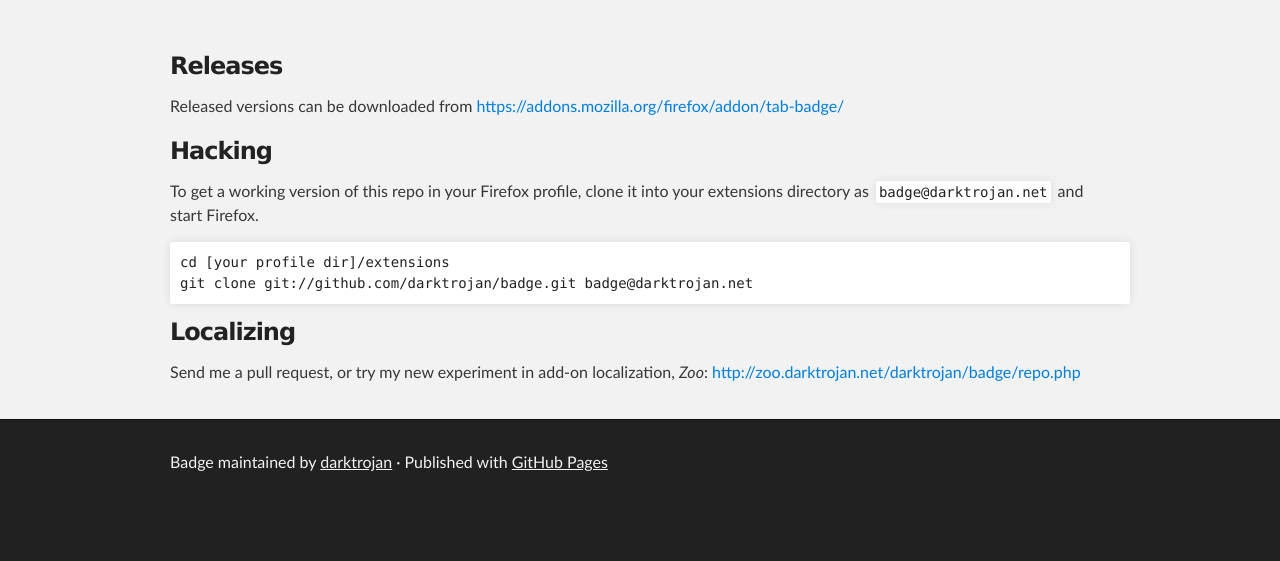
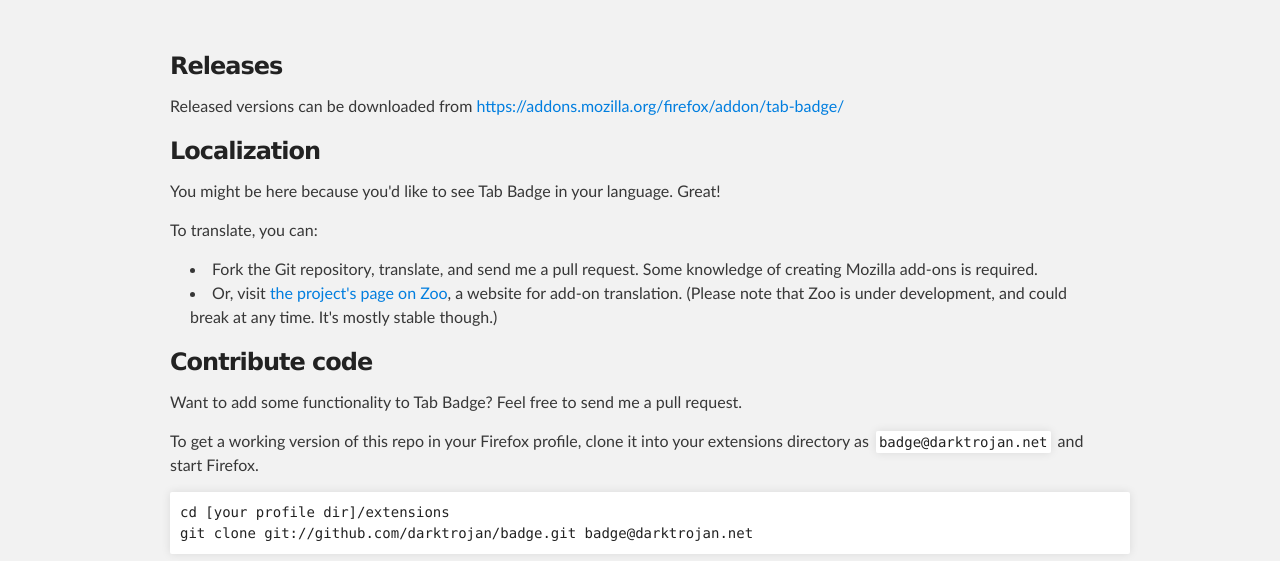
Before and after one commit to darktrojan/badge, a plain HTML site: page index.html in a window 1280 px wide. Shown: the part 212-773 px from the top of the page. Drawn offline with Linux system fonts and the light colour scheme.

Commit message:
New icon and update info

```diff
--- a/index.html
+++ b/index.html
@@ -30,13 +30,20 @@
         <h3>Releases</h3>
         <p>Released versions can be downloaded from <a href="https://addons.mozilla.org/firefox/addon/tab-badge/">https://addons.mozilla.org/firefox/addon/tab-badge/</a></p>
 
-        <h3>Hacking</h3>
+        <h3>Localization</h3>
+        <p>You might be here because you'd like to see Tab Badge in your language. Great!</p>
+        <p>To translate, you can:</p>
+        <ul>
+          <li>Fork the Git repository, translate, and send me a pull request. Some knowledge of creating Mozilla add-ons is required.</li>
+          <li>Or, visit <a href="http://zoo.darktrojan.net/darktrojan/badge/repo.php">the project's page on Zoo</a>, a website for add-on translation. (Please note that Zoo is under development, and could break at any time. It's mostly stable though.)</li>
+        </ul>
+        <h3>Contribute code</h3>
+        <p>Want to add some functionality to Tab Badge? Feel free to send me a pull request.</p>
         <p>To get a working version of this repo in your Firefox profile, clone it into your extensions directory as <code>badge@darktrojan.net</code> and start Firefox.</p>
         <pre>cd [your profile dir]/extensions
 git clone git://github.com/darktrojan/badge.git badge@darktrojan.net</pre>
-
-        <h3>Localizing</h3>
-        <p>Send me a pull request, or try my new experiment in add-on localization, <em>Zoo</em>: <a href="http://zoo.darktrojan.net/darktrojan/badge/repo.php">http://zoo.darktrojan.net/darktrojan/badge/repo.php</a></p>
+        <h3>Contribute money</h3>
+        <p>Add-ons are available for free, but developing and supporting them does take a considerable amount of time. Please consider making a donation to help me pay my bills. You can contribute any amount you like <a href="https://addons.mozilla.org/addon/tab-badge/contribute/installed/">through PayPal via addons.mozilla.org</a>. (Note though that for amounts smaller than about US$1, PayPal takes most of it.)</p>
       </section>
     </div>
 
```
Also changed, not shown: images/icon-128.png.
